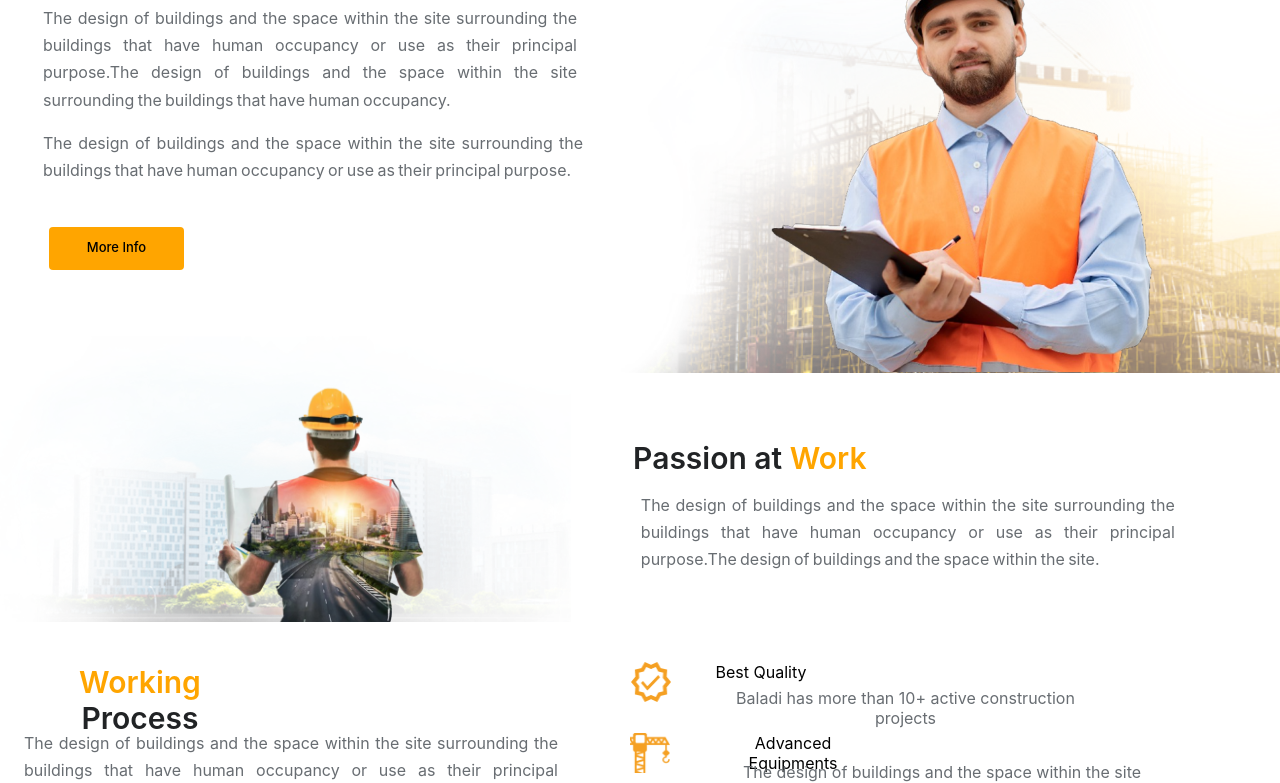
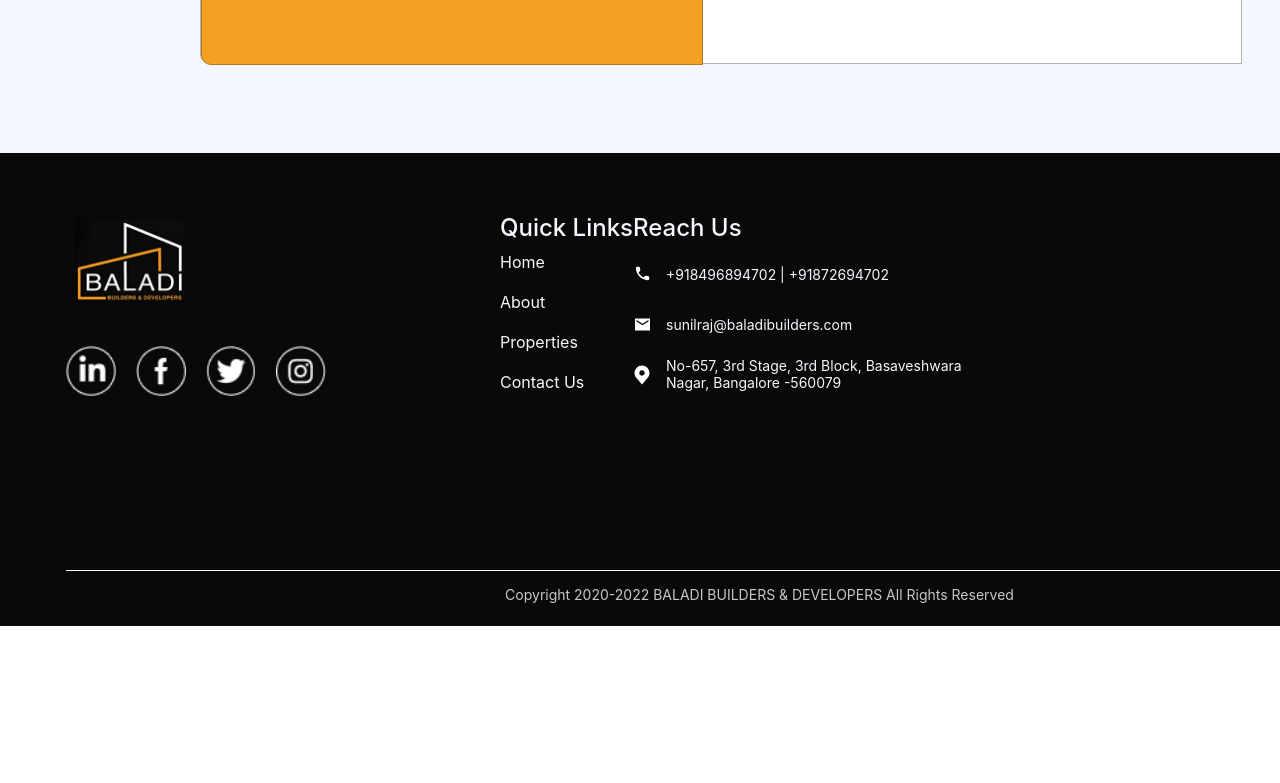
Before and after one commit to KalpithaRB/cietwo, a React (Create React App) app: page / in a window 1280 px wide. Shown: the part 640-1423 px from the top of the page. After the commit the page ends 1266 px from the top, so only its background shows below. Built offline with nearby package versions, Linux system fonts and the light colour scheme.

Commit message:
Added a new div for the quick link and reach us container together

```diff
--- a/src/components/Builders.jsx
+++ b/src/components/Builders.jsx
@@ -5,15 +5,22 @@ import Last from './Components/About2.jsx'
 import './Builders.css'
 import Footer from './Footer/Footer.jsx'
 
+export function AboutUs(){
+    return(
+        <>
+        <Whyus/>
+        <About/>
+        <Next/>
+        <Last/></>
+    );
+}
+
 export default function Builders(){
     return(
         <>
-        <div className="About-page">
-      <Whyus />
-      <About />
-      <Next />
-      <Last />
-    </div>
+        {/* <div className="About-page">
+      <AboutUs/>
+    </div> */}
     <div className='footer'>
         <Footer/>
     </div></>
--- a/src/components/Footer/Footer.css
+++ b/src/components/Footer/Footer.css
@@ -259,12 +259,13 @@ margin-left: 20px;
     flex-direction: column;
     /* justify-content: space-between; */
     padding: 66px 66px 6px 66px;
-    row-gap: 110px;
+    row-gap: 163px;
     column-gap: 100px;
-    align-items: center;
+    align-items: flex-start;
     justify-content: flex-start;
     align-content: flex-start;
     flex-wrap: wrap;
+
 
 }
 
@@ -277,6 +278,11 @@ margin-left: 20px;
 .logo-social-media-container{
     display: flex;
     flex-direction: column;
+}
+
+.footer-links{
+
+    display: flex;
 }
 
 .Logo-container{
@@ -438,5 +444,5 @@ height: 18px;
     opacity: .8;
     text-align: center;
     font-size: 14px;
-    padding: 20px;
+    padding: 15px;
 }
--- a/src/components/Footer/Footer.jsx
+++ b/src/components/Footer/Footer.jsx
@@ -210,7 +210,7 @@ function Footer() {
                 </div>
               </div>
             </div>
-
+                <div className="footer-links">
             <div className="quickLinks-container">
               <div className="links-title-container">
                 Quick Links
@@ -269,7 +269,7 @@ function Footer() {
                     </div>
                 </div>
               </div>
-            </div></div>
+            </div></div></div>
             <div className="copyright-container">
             <span className="copyrights"> Copyright 2020-2022  BALADI BUILDERS & DEVELOPERS  All Rights Reserved</span>
           </div>
```
